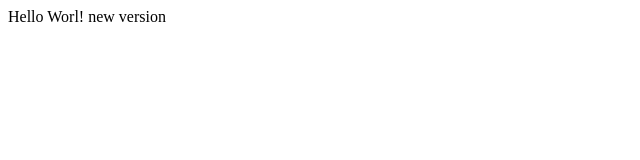
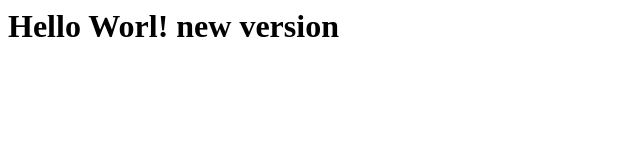
Before and after one commit to LeonardoMoreira71512/LAB1, a plain HTML site: page index.html in a window 1280 px wide. Shown: the whole page, without its empty margins (0-640 px from the left). Drawn offline with Linux system fonts and the light colour scheme.

Commit message:
alteracao do estilo

```diff
--- a/index.html
+++ b/index.html
@@ -3,6 +3,6 @@
 <title>Hello</title>
 </head>
 <body>
-<p>Hello Worl! new version</p>
+<h1>Hello Worl! new version</h1>
 </body>
 </html>
```
